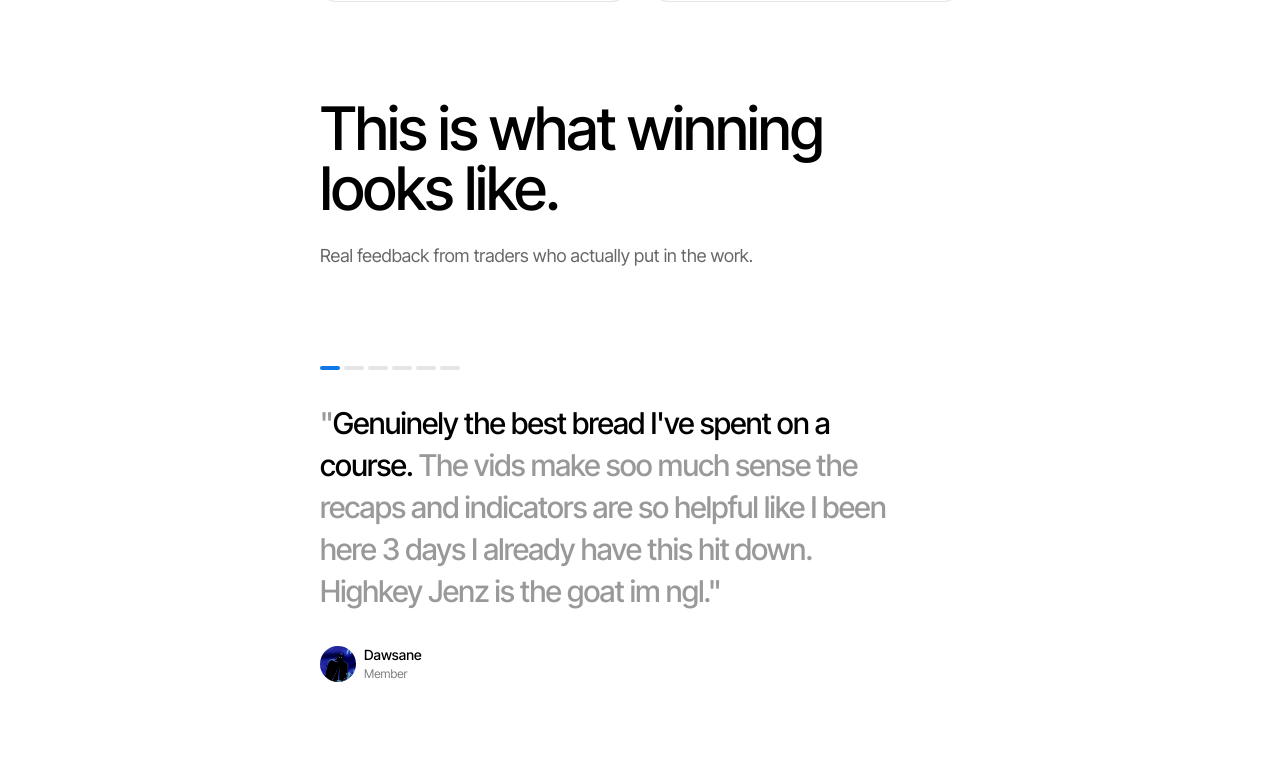
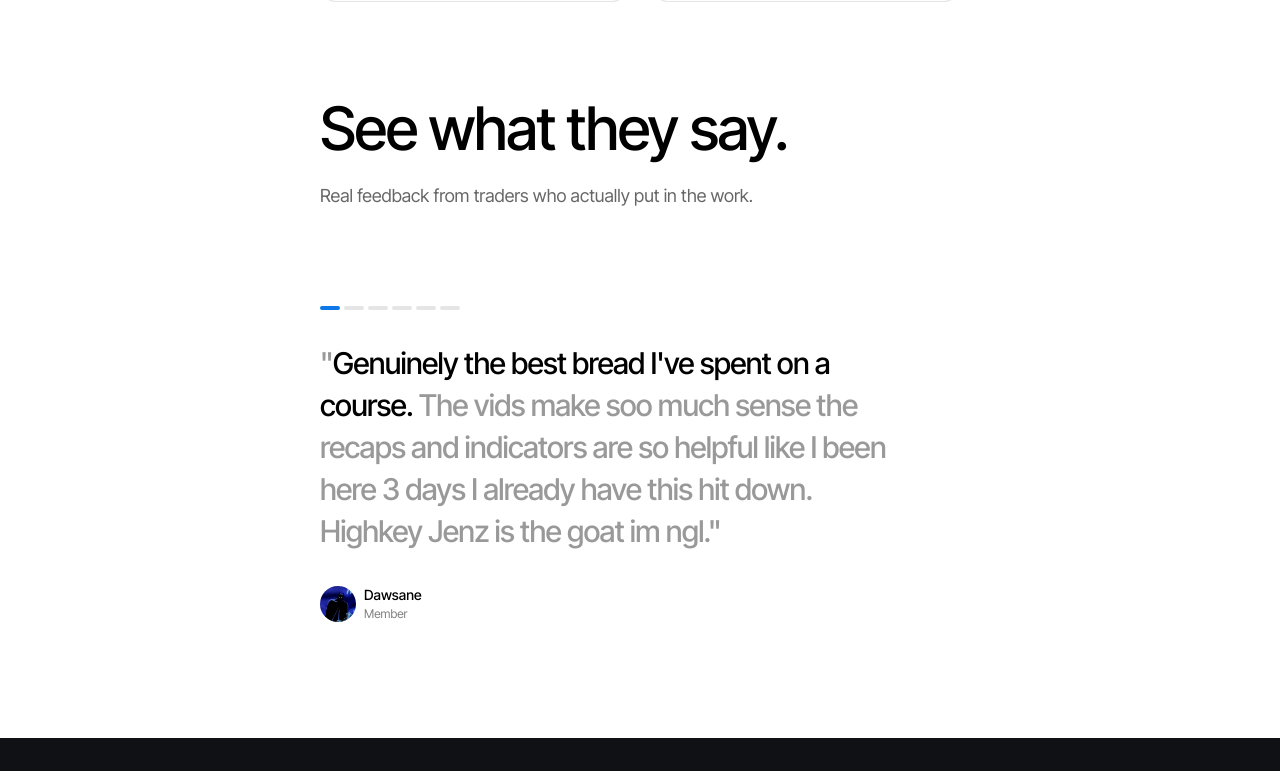
Before and after one commit to w1mayankz/Executionz, a React (Create React App) app: page / in a window 1280 px wide. Shown: the part 2629-3400 px from the top of the page. Built offline with nearby package versions, Linux system fonts and the light colour scheme.

Commit message:
Update App.js

```diff
--- a/src/App.js
+++ b/src/App.js
@@ -463,7 +463,7 @@ export default function App() {
               id="testimonials"
               className="mt-24 scroll-mt-32 text-black text-4xl lg:text-6xl font-medium font-['Inter_Tight'] tracking-tight"
             >
-              This is what winning looks like.
+              See what they say.
             </h1>
             <p className="mt-6 text-black/60 leading-normal font-normal font-['Inter_Tight'] text-base lg:text-lg">
               Real feedback from traders who actually put in the work.
@@ -566,12 +566,12 @@ export default function App() {
                     className="w-full h-auto rounded-xl object-cover"
                   />
                   <img
-                    src="/jamie.jpg"
+                    src="/benrhaywin2.jpg"
                     alt="testimonial image"
                     className="w-full h-auto rounded-xl object-cover"
                   />
                   <img
-                    src="/benrhaywin2.jpg"
+                    src="/jamie.jpg"
                     alt="testimonial image"
                     className="w-full h-auto rounded-xl object-cover"
                   />
```
